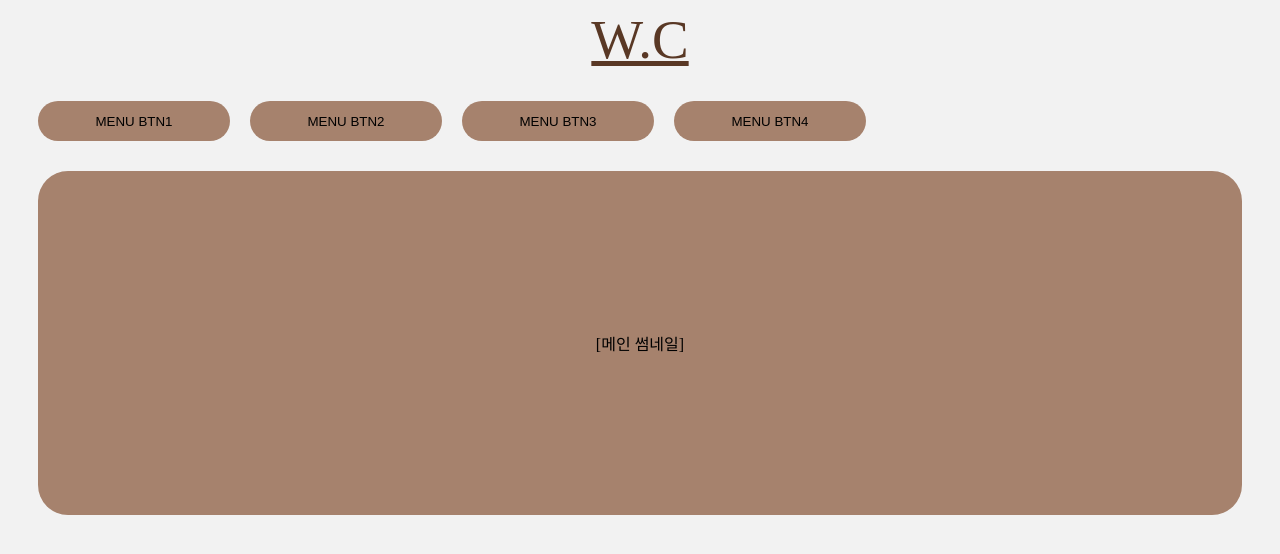
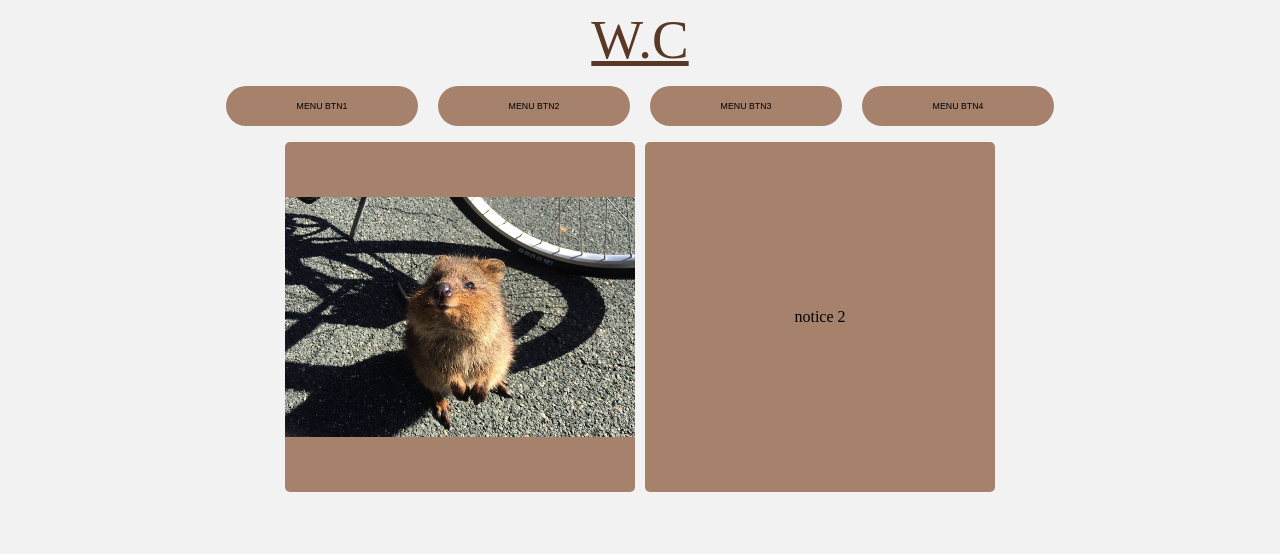
Before and after one commit to GasBoom/GasBoom.github.io, a plain HTML site: page index.html in a window 1280 px wide. Drawn offline with Linux system fonts and the light colour scheme.

Commit message:
no message

```diff
--- a/index.html
+++ b/index.html
@@ -1,5 +1,6 @@
 <!DOCTYPE html>
 <html lang="en">
+
 <head>
     <meta charset="UTF-8">
     <meta http-equiv="X-UA-Compatible" content="IE=edge">
@@ -8,6 +9,7 @@
     <title>* _ *</title>
 
 </head>
+
 <body>
     <header>
         W.C
@@ -26,9 +28,16 @@
             MENU BTN4
         </button>
     </div>
-    <div class="main-notice">
-       [메인 썸네일]
+    <div class="main-notice__parent">
+
+        <div class="notice-child">
+            <img src="images/quokka1.jpg"  class="notice-img"/>
+        </div>
+        <div class="notice-child">
+            notice 2
+        </div>
     </div>
 
 </body>
+
 </html>
--- /dev/null
+++ b/scene/animations/main_anim.css
@@ -0,0 +1,32 @@
+@keyframes color-fadeIn-anime {
+  0% {
+    width: 0;
+    font-size: 0;
+    transform: scaleX(0%);
+  }
+  100% {
+    transform: scaleX(100%);
+  }
+}
+
+@keyframes btn-fade-in {
+  0% {
+    font-size: 0;
+    transform: translateX(-100px) scaleX(0%);
+  }
+  50% {
+  }
+  100% {
+    opacity: 1;
+    transform: translateX(0) scaleX(100%);
+  }
+}
+
+@keyframes notice-img-fadeInOut {
+  from {
+    opacity: 0;
+  }
+  to {
+    opacity: 1;
+  }
+}
--- a/scene/main.css
+++ b/scene/main.css
@@ -1,3 +1,5 @@
+@import url(animations/main_anim.css);
+
 header {
   font-size: 55px;
   font-weight: lighter;
@@ -5,53 +7,45 @@ header {
   text-align: center;
   text-decoration: underline;
 }
+
 body {
   background-color: #f2f2f2;
 }
 
-@keyframes color-fadeIn-anime {
-  0% {
-    width: 0;
-    font-size: 0;
-    transform: scaleX(0%);
-  }
-  100% {
-    transform: scaleX(100%);
-  }
-}
-@keyframes btn-fade-in {
-  0% {
-    font-size: 0;
-    transform: translateX(-100px) scaleX(0%);
-  }
-  50% {
-  }
-  100% {
-    opacity: 1;
-    transform: translateX(0) scaleX(100%);
-  }
+.main-notice__parent {
+  display: flex;
+  justify-content: center;
+  align-items: center;
 }
 
-.main-notice {
-  width: 100;
-  height: 43vh;
-  border-radius: 30px;
+.notice-child {
+  width: 350px;
+  height: 350px;
+  border-radius: 5px;
   background-color: #a6826d;
   display: flex;
   justify-content: center;
   align-items: center;
-  margin: 20px 30px;
+  margin: 1px 5px;
   animation: color-fadeIn-anime 0.5s ease;
 }
 
+.notice-img {
+  width: 30vw;
+  height: 30vh;
+  animation: notice-img-fadeInOut 2 ease-in-out;
+}
+
 .menu-btns {
-  margin: 20px 20px;
-  /* background-color: #518ea6; */
+  padding: 5px 20px;
   display: flex;
+  justify-content: center;
+  align-items: center;
 }
 
 .menu-btns__category {
   border: none;
+  font-size: 55%;
   width: 15vw;
   height: 5vh;
   margin: 10px 10px;
@@ -64,7 +58,9 @@ body {
   background-color: #8c5f37;
   color: white;
   transition: width 0.5s ease;
+  text-decoration: underline;
 }
+
 .menu-btns__category:not(:hover) {
   width: 15vw;
   transition: width 0.5s ease;
```
Also changed, not shown: images/quokka1.jpg (added).
